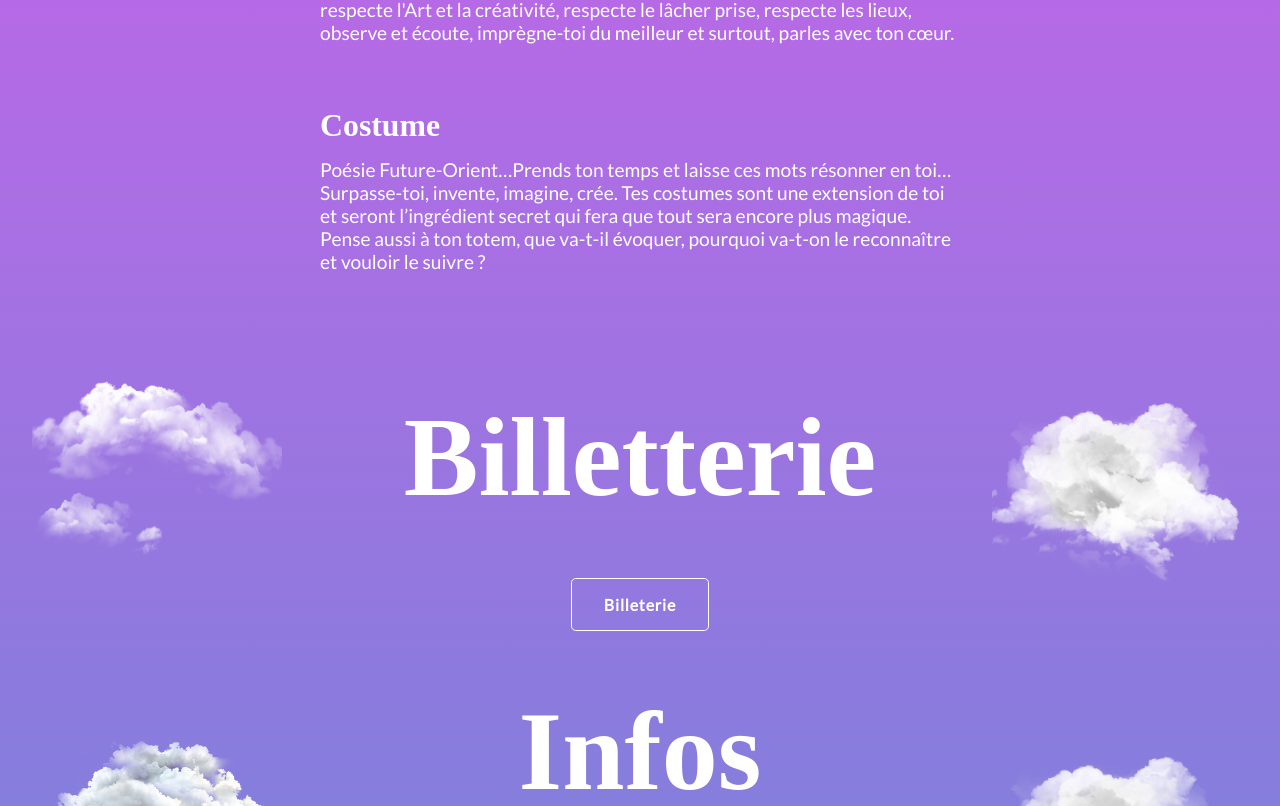
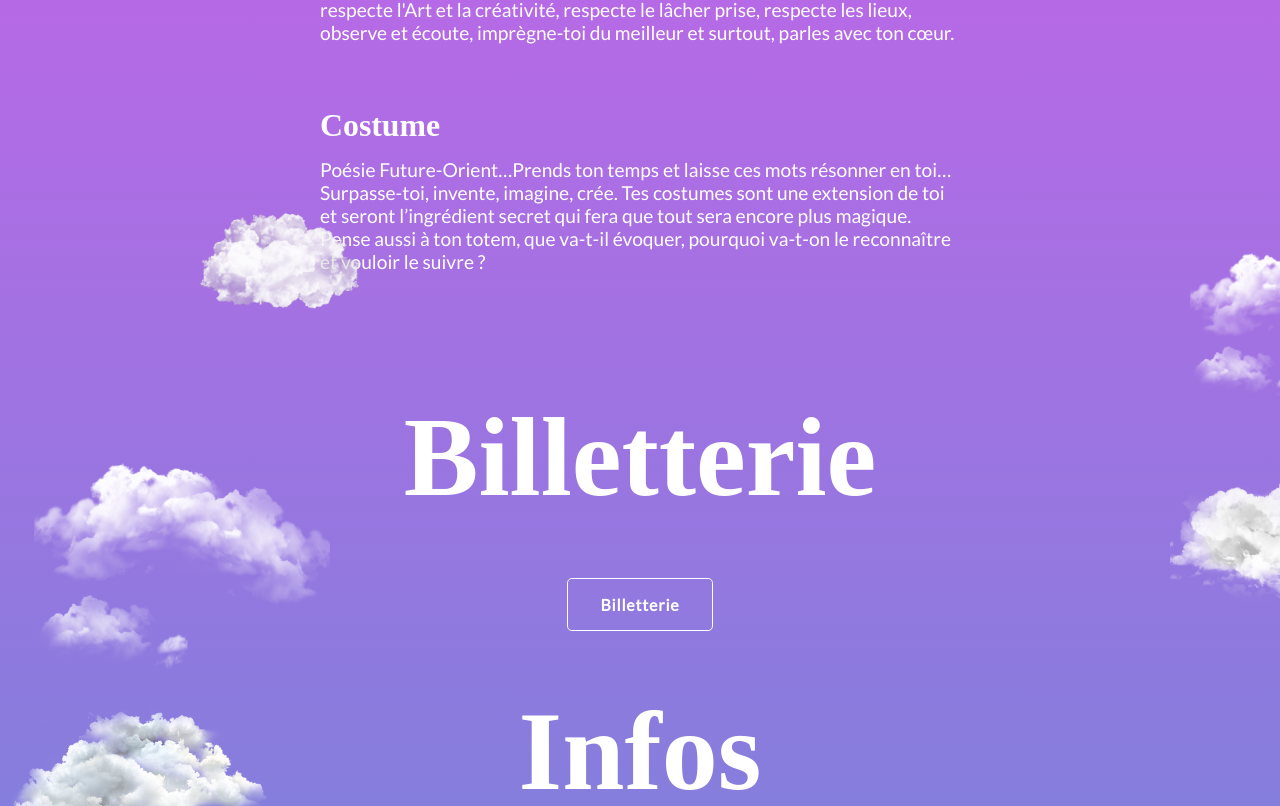
Before and after one commit to leoBello/cp2022WebSite, a React (Create React App) app: page / in a window 1280 px wide. Shown: the part 1994-2800 px from the top of the page. Built offline with nearby package versions, Linux system fonts and the light colour scheme; a web font is replaced by a local one.

Commit message:
init lag solution 1

```diff
--- a/src/components/Cloud/Cloud.jsx
+++ b/src/components/Cloud/Cloud.jsx
@@ -18,6 +18,9 @@ const Cloud = (props) => {
 
   useEffect(() => {
     const clouds = document.querySelectorAll(".cloud");
+    clouds.forEach((cloud, index) => {
+      mooveCloud(cloud, getRandomInt(100), getRandomInt(100));
+    });
     let timer = window.setInterval(function () {
       clouds.forEach((cloud, index) => {
         mooveCloud(cloud, getRandomInt(100), getRandomInt(100));
--- a/src/components/Home/Home.jsx
+++ b/src/components/Home/Home.jsx
@@ -97,7 +97,7 @@ const Home = () => {
                         );
                       }}
                     >
-                      {language === "fr" ? "Billeterie" : "Ticketing"}
+                      {language === "fr" ? "Billetterie" : "Ticketing"}
                     </button>
                   </div>
                 </Section>
```
